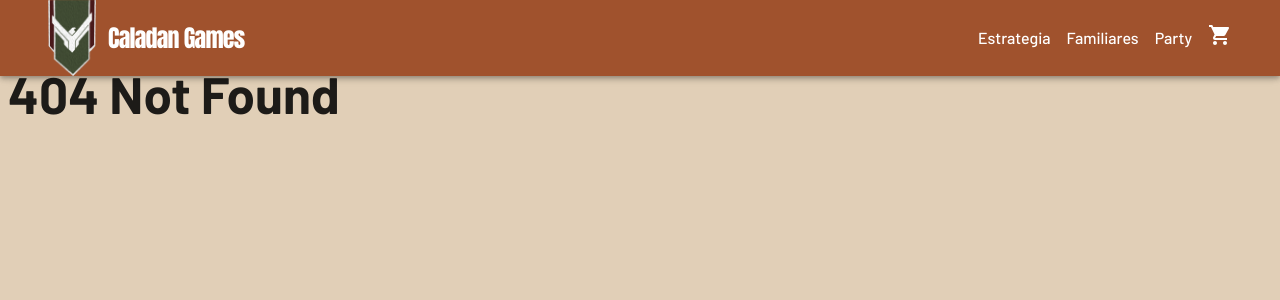
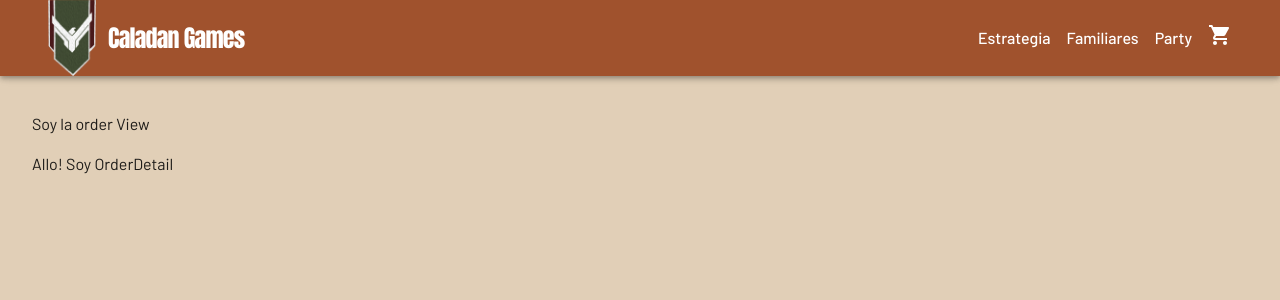
Before and after one commit to pazspera/curso-react-coderhouse, a React (Vite) app: page /order/1 in a window 1280 px wide. Before the commit this address had no page. Shown: the top 300 px of the page. Built offline with nearby package versions, Linux system fonts and the light colour scheme; a web font is replaced by a local one.

Commit message:
Agregados los componentes OrderView y OrderDetail para mostrar al usuario su pedido una vez que se crea la orden

```diff
--- a/src/App.jsx
+++ b/src/App.jsx
@@ -12,6 +12,7 @@ import { ThemeProvider, CssBaseline } from "@mui/material";
 import theme from "./theme/theme";
 import ScrollToTop from "./components/ScrollToTop/ScrollToTop";
 import CheckoutView from "./components/CheckoutView/CheckoutView";
+import OrderView from "./components/OrderView/OrderView";
 
 function App() {
 	const greeting = "Hola Mundo";
@@ -31,6 +32,7 @@ function App() {
               <Route path="/item/:id" element={<ItemDetailContainer />}></Route>
               <Route path="/events" element={<InputSinVocales />}></Route>
               <Route path="/checkout" element={<CheckoutView/>}></Route>
+              <Route path="/order/:id" element={<OrderView />}></Route>
               <Route path="*" element={<h1>404 Not Found</h1>}></Route>
             </Routes>
           </BrowserRouter>
--- a/src/components/CheckoutForm/CheckoutForm.jsx
+++ b/src/components/CheckoutForm/CheckoutForm.jsx
@@ -4,10 +4,12 @@ import { addDoc, collection, serverTimestamp } from "firebase/firestore";
 import { db } from "../../firebase/client";
 import { CartContext } from "../../context/CartContext";
 import { useForm } from "react-hook-form";
+import { useNavigate } from "react-router-dom";
 
 export default function ConfirmationForm() {
   const { cartList, totalInCart, clearCart } = useContext(CartContext);
   const { register, handleSubmit, formState: {errors} } = useForm({ mode: "onBlur" });
+  const navigate = useNavigate();
 
   const createOrder = (data)=> {
     const order = {
@@ -23,13 +25,14 @@ export default function ConfirmationForm() {
       .then(({id})=>{
         console.log(id);
         clearCart();
+        navigate(`/order/${id}`);
       });
     // guardar el id de la operación para mostrar al usuario
   }
 
   return (
     <>
-      <Typography variant="h4" component="h1" sx={{ marginBottom: 3 }}>Completa tus datos</Typography>
+      <Typography variant="h3" component="h1" sx={{ marginBottom: 3 }}>Completa tus datos</Typography>
       <form onSubmit={handleSubmit(createOrder)}>
         <Grid container spacing={2}>
           <Grid item xs={12} md={11}>
--- /dev/null
+++ b/src/components/OrderDetail/OrderDetail.jsx
@@ -0,0 +1,9 @@
+
+export default function OrderDetail() {
+
+  return (
+    <>
+      <p>Allo! Soy OrderDetail</p>
+    </>
+  )
+}
--- /dev/null
+++ b/src/components/OrderView/OrderView.jsx
@@ -0,0 +1,17 @@
+import { Toolbar, Container } from "@mui/material";
+import OrderDetail from "../OrderDetail/OrderDetail";
+
+export default function OrderView() {
+
+  return (
+    <>
+      <Container maxWidth="xl">
+        {/* Fix para el fixed navbar, empuja contenido hacia abajo */}
+        <Toolbar />
+        <p>Soy la order View</p>
+
+        <OrderDetail></OrderDetail>
+      </Container>
+    </>
+  )
+}
```
